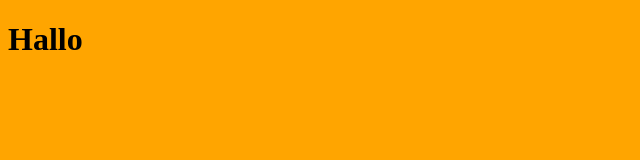
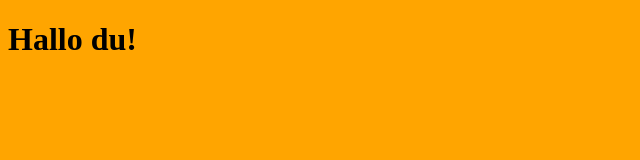
Before and after one commit to selmalois/apple-clone, a plain HTML site: page index.html in a window 1280 px wide. Shown: the full height of the page, 0-640 px from the left. Drawn offline with Linux system fonts and the light colour scheme.

```diff
--- a/index.html
+++ b/index.html
@@ -8,6 +8,6 @@
     <link rel="stylesheet" href="./index.css">
 </head>
 <body>
-    <h1>Hallo</h1>
+    <h1>Hallo du!</h1>
 </body>
 </html>
```
